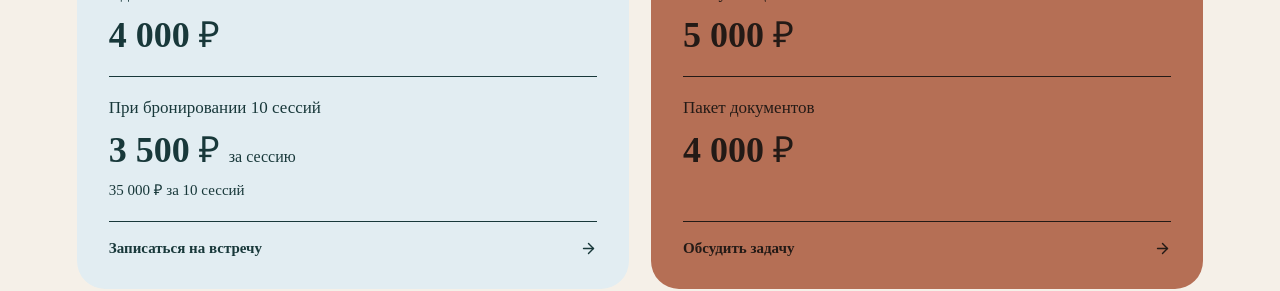
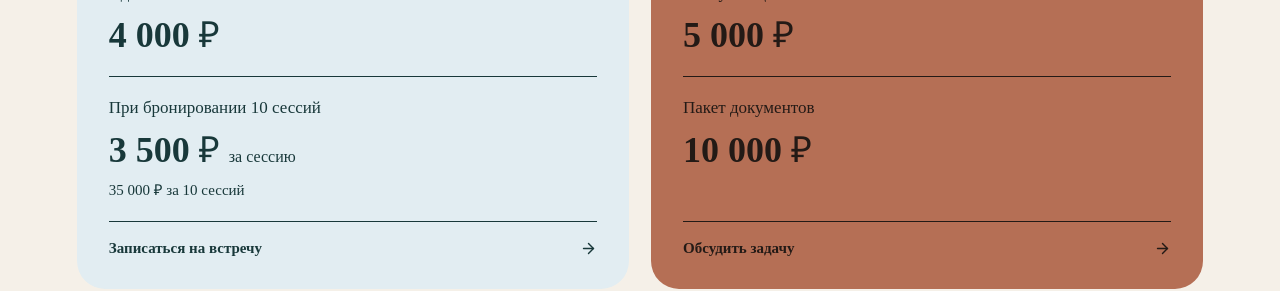
Before and after one commit to bashxp/borzenkova-site, a React (Vite) app: page / in a window 1280 px wide. Shown: the part 8140-8431 px from the top of the page. Built offline with nearby package versions, Linux system fonts and the light colour scheme.

Commit message:
Стоимость пакета документов для психологов — 10 000 рублей

```diff
--- a/src/main.tsx
+++ b/src/main.tsx
@@ -127,7 +127,7 @@ function Home(){return <><div id="top"/><section className="hero"><Header/><div
 <div className="sectionHead"><p className="eyebrow">СТОИМОСТЬ УСЛУГ</p><h2>Форматы и стоимость</h2></div>
 <div className="pricingGrid">
 <article className="pricingCard pricingPersonal"><h3>Личные вопросы</h3><dl className="pricingOptions"><div><dt>Одна сессия</dt><dd>4 000 ₽</dd></div><div><dt>При бронировании 10 сессий</dt><dd>3 500 ₽ <span>за сессию</span></dd><dd className="pricingNote">35 000 ₽ за 10 сессий</dd></div></dl><a className="pricingCta" href="#contact">Записаться на встречу <ArrowRight size={17}/></a></article>
-<article className="pricingCard pricingLegal"><h3>Юрист для психологов</h3><dl className="pricingOptions"><div><dt>Консультация</dt><dd>5 000 ₽</dd></div><div><dt>Пакет документов</dt><dd>4 000 ₽</dd></div></dl><a className="pricingCta" href="#contact">Обсудить задачу <ArrowRight size={17}/></a></article>
+<article className="pricingCard pricingLegal"><h3>Юрист для психологов</h3><dl className="pricingOptions"><div><dt>Консультация</dt><dd>5 000 ₽</dd></div><div><dt>Пакет документов</dt><dd>10 000 ₽</dd></div></dl><a className="pricingCta" href="#contact">Обсудить задачу <ArrowRight size={17}/></a></article>
 <article className="pricingCard pricingBusiness"><h3>Бизнес</h3><p className="pricingDetails">Пять направлений работы — выберите блок, чтобы посмотреть стоимость услуг. Окончательная стоимость проектов определяется после обсуждения задачи, числа участников и объёма работы.</p><div className="businessServices">{businessServiceGroups.map((group,i)=><details className="businessServiceGroup" key={group.title}><summary><span className="businessGroupNumber">0{i+1}</span><span className="businessGroupTitle">{group.title}</span><span className="businessGroupCount">{group.services.length} услуг</span><ChevronRight className="businessGroupChevron" size={24}/></summary><div className="businessGroupContent"><dl className="businessPriceList">{group.services.map(service=><div key={service.title}><dt>{service.title}{service.title==='Ассессмент-центр'&&' (оценка рабочих и управленческих компетенций с помощью деловых заданий, моделирования рабочих ситуаций и наблюдения экспертов)'}</dt><dd>{service.price}</dd></div>)}</dl><p className="businessPriceNote">{businessPricingNotes[i]}</p><a className="businessGroupCta" href="#contact">Обсудить задачу<ArrowRight size={18}/></a></div></details>)}</div></article>
 </div></section>
 <section className="documents" id="documents"><div className="sectionHead"><p className="eyebrow light">ДОКУМЕНТЫ</p><h2>Всё важное —<br/><em>до первой встречи</em></h2></div><div className="documentGrid"><article><Scale size={28}/><h3>Договор об оказании услуг</h3><p>Предмет работы, формат встреч, стоимость, порядок оплаты, отмены и прекращения работы.</p><span>Направляется после записи на встречу</span></article><article><ShieldCheck size={28}/><h3>Согласие на обработку данных</h3><p>Какие сведения нужны для записи, для чего они используются и как защищаются.</p><span>Направляется после записи на встречу</span></article><article><Brain size={28}/><h3>Информированное согласие</h3><p>Возможности и границы психологического консультирования, права клиента и порядок взаимодействия.</p><span>Направляется после записи на встречу</span></article></div></section>
```
